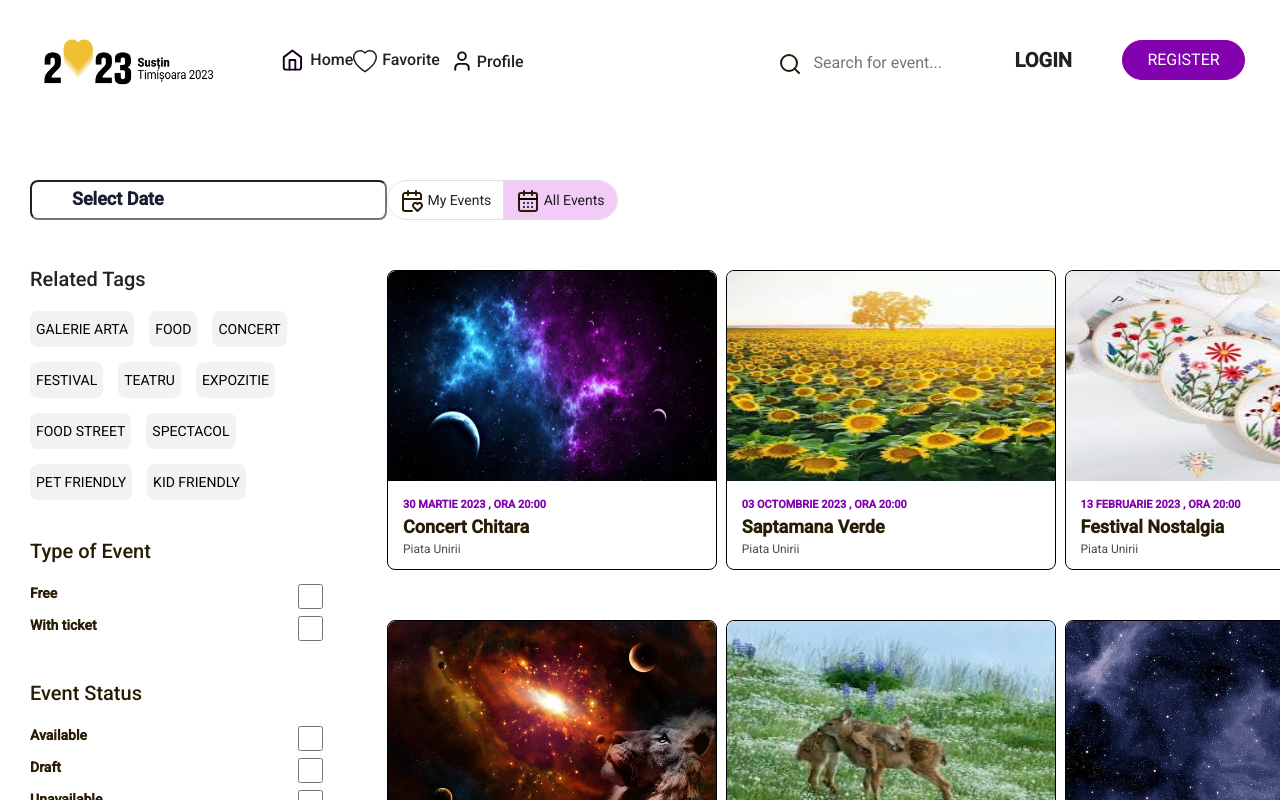
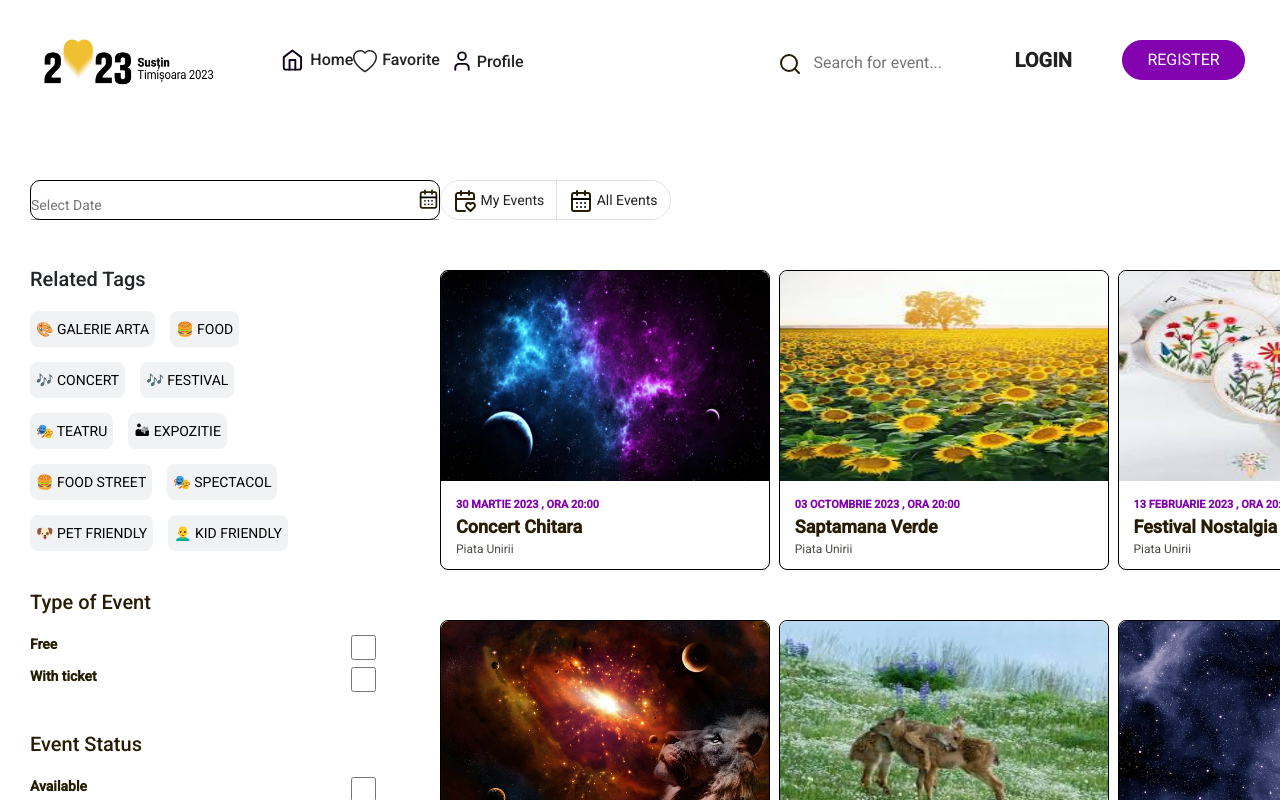
Before and after one commit to mihaihosu/NessLabs, an Angular app in the folder ness-lab-angular/: page / in a window 1280 px wide. Built offline with nearby package versions, Linux system fonts and the light colour scheme.

Commit message:
styles buttons/calendar

```diff
--- a/ness-lab-angular/src/app/layout/layout.component.html
+++ b/ness-lab-angular/src/app/layout/layout.component.html
@@ -1,20 +1,27 @@
 <div class="home-page">
   <div class="left">
-    <div><input class="calendar" placeholder="Select Date " /></div>
-    <!-- <div>
-      <mat-icon></mat-icon>
-      <input
-        matInput
-        type="date"
-        [(ngModel)]="selectedDate"
-        placeholder="Select Data"
-      />
-    </div> -->
+    <mat-form-field class="matformfield">
+      <mat-icon svgIcon="calendar-icon" class="input-calendar"></mat-icon>
+      <input matInput [matDatepicker]="picker" placeholder="Select Date " />
+      <mat-icon
+        matSuffix
+        (click)="picker.open()"
+        svgIcon="calendar-icon"
+      ></mat-icon>
+      <mat-datepicker #picker class="date-picker"></mat-datepicker>
+    </mat-form-field>
+
     <div class="tags">
       <div class="tags-title"><h2>Related Tags</h2></div>
       <div class="tags-buttons">
-        <div *ngFor="let button of buttons.buttons">
-          <button class="button-tag">{{ button.name }}</button>
+        <div *ngFor="let button of buttons.buttons; let i = index">
+          <button
+            [ngStyle]="button.selected ? { 'background-color': '#ffd248' } : {}"
+            class="button-tag"
+            (click)="onSelectedTagButton(i)"
+          >
+            {{ button.icon }} {{ button.name }}
+          </button>
         </div>
       </div>
     </div>
@@ -67,7 +74,6 @@
       <mat-button-toggle-group class="toggle-button">
         <mat-button-toggle
           value="my-event"
-          [checked]="selectedCards === 'my-events'"
           (click)="onSelectedCardsView('my-events')"
         >
           <mat-icon svgIcon="my-events"></mat-icon>
@@ -75,7 +81,6 @@
         >
         <mat-button-toggle
           value="all-events"
-          [checked]="selectedCards === 'all-events'"
           (click)="onSelectedCardsView('all-events')"
         >
           <mat-icon svgIcon="calendar-icon"></mat-icon>
--- a/ness-lab-angular/src/app/layout/layout.component.scss
+++ b/ness-lab-angular/src/app/layout/layout.component.scss
@@ -80,7 +80,7 @@
   flex-direction: column;
   justify-content: center;
   align-items: center;
-  margin-top: 150px;
+  margin-top: auto;
 }
 .event-status-title {
   color: #271d04;
@@ -114,6 +114,10 @@
   height: 36px;
   text-transform: uppercase;
 }
+.button-tag:active {
+  background-color: #ffd248;
+}
+
 .button-add-event {
   background-color: white;
   border-radius: 28px;
@@ -144,3 +148,30 @@
   height: 40px;
   width: 400px;
 }
+input[type="checkbox"] {
+  accent-color: #8102ae;
+}
+
+.matformfield {
+  border: 1px solid black;
+  width: 410px;
+  height: 40px;
+  border-radius: 10px;
+
+  &picker-style {
+    width: 200px;
+  }
+}
+.mat-calendar-content {
+  padding: 0 8px 8px 8px;
+  outline: none;
+  width: 400px;
+}
+.input-calendar {
+  margin-bottom: 20px;
+  display: none;
+}
+
+.mat-form-field-underline {
+  display: none;
+}
--- a/ness-lab-angular/src/app/layout/layout.component.ts
+++ b/ness-lab-angular/src/app/layout/layout.component.ts
@@ -1,5 +1,4 @@
 import { Component, OnInit } from '@angular/core';
-import { EventCardsComponent } from '../shared/components/event-cards/event-cards.component';
 
 @Component({
   selector: 'app-layout',
@@ -10,45 +9,68 @@ export class LayoutComponent implements OnInit {
   constructor() {}
 
   selectedDate: any;
-
   selectedCards: string = 'all-events';
 
   onSelectedCardsView(view: string) {
     this.selectedCards = view;
-    console.log(view);
+  }
+
+  onSelectedTagButton(index: number) {
+    this.buttons.buttons[index].selected =
+      !this.buttons.buttons[index].selected;
   }
 
   buttons = {
     buttons: [
       {
         name: 'galerie arta',
+        selected: false,
+        icon: '🎨',
       },
       {
         name: 'food',
+        selected: false,
+        icon: '🍔',
       },
       {
         name: 'concert',
+        selected: false,
+        icon: '🎶',
       },
       {
         name: 'festival',
+        selected: false,
+        icon: '🎶',
       },
       {
         name: 'teatru',
+        selected: false,
+        icon: '🎭',
       },
       {
         name: 'expozitie',
+        selected: false,
+        icon: '🏜',
       },
       {
         name: 'food street',
+        selected: false,
+        icon: '🍔',
       },
       {
         name: 'spectacol',
+        selected: false,
+        icon: '🎭',
       },
       {
         name: 'pet friendly',
+        selected: false,
+        icon: '🐶',
       },
       {
         name: 'kid friendly',
+        selected: false,
+        icon: '👨‍🦲',
       },
     ],
   };
--- a/ness-lab-angular/src/app/shared/components/event-cards/event-cards.component.html
+++ b/ness-lab-angular/src/app/shared/components/event-cards/event-cards.component.html
@@ -3,7 +3,6 @@
     <div
       class="grid-container__event-card"
       *ngFor="let event of searchEventsCards"
-      [ngClass]="{ 'passed-event': hasPassed(event) }"
     >
       <div class="grid-container__event-card__container">
         <img
```
